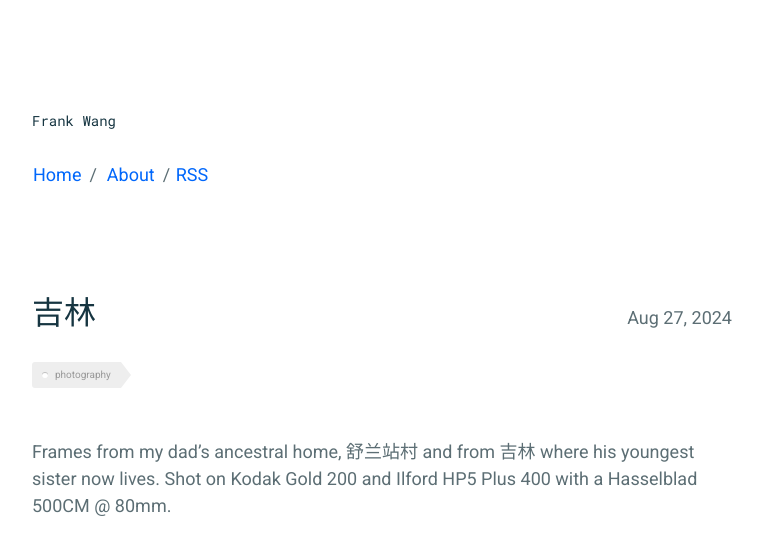
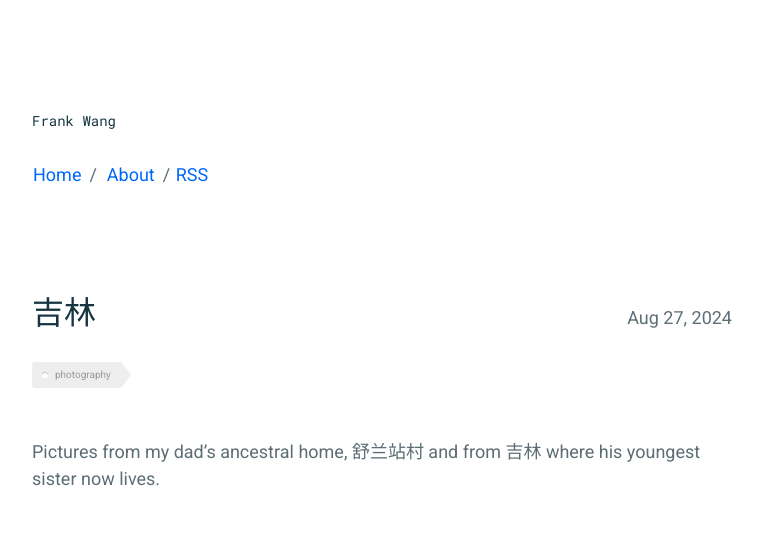
Before and after one commit to frankwang95/frankwang95.github.io, a Jekyll site: the page built from _posts/2024-08-27-jilin.md, in a window 1280 px wide and 1400 px high. Shown: the top 535 px of the window, without its empty margins (258-1019 px from the left). Built offline with Jekyll 4.4.1, drawn with Linux system fonts in a browser that asks for light colours; some of the changed text lies outside the part shown; grey boxes are pictures that could not be loaded.

Commit message:
Update 2024-08-27-jilin.md

```diff
--- a/_posts/2024-08-27-jilin.md
+++ b/_posts/2024-08-27-jilin.md
@@ -5,7 +5,7 @@ date: 2024-08-27
 tags: photography
 ---
 
-Frames from my dad's ancestral home, 舒兰站村 and from 吉林 where his youngest sister now lives. Shot on Kodak Gold 200 and Ilford HP5 Plus 400 with a Hasselblad 500CM @ 80mm.
+Pictures from my dad's ancestral home, 舒兰站村 and from 吉林 where his youngest sister now lives.
 
 <br>
 <p align="center">
```
Also changed, not shown: other parts of _posts/2024-08-27-jilin.md (+2 -0 lines).
